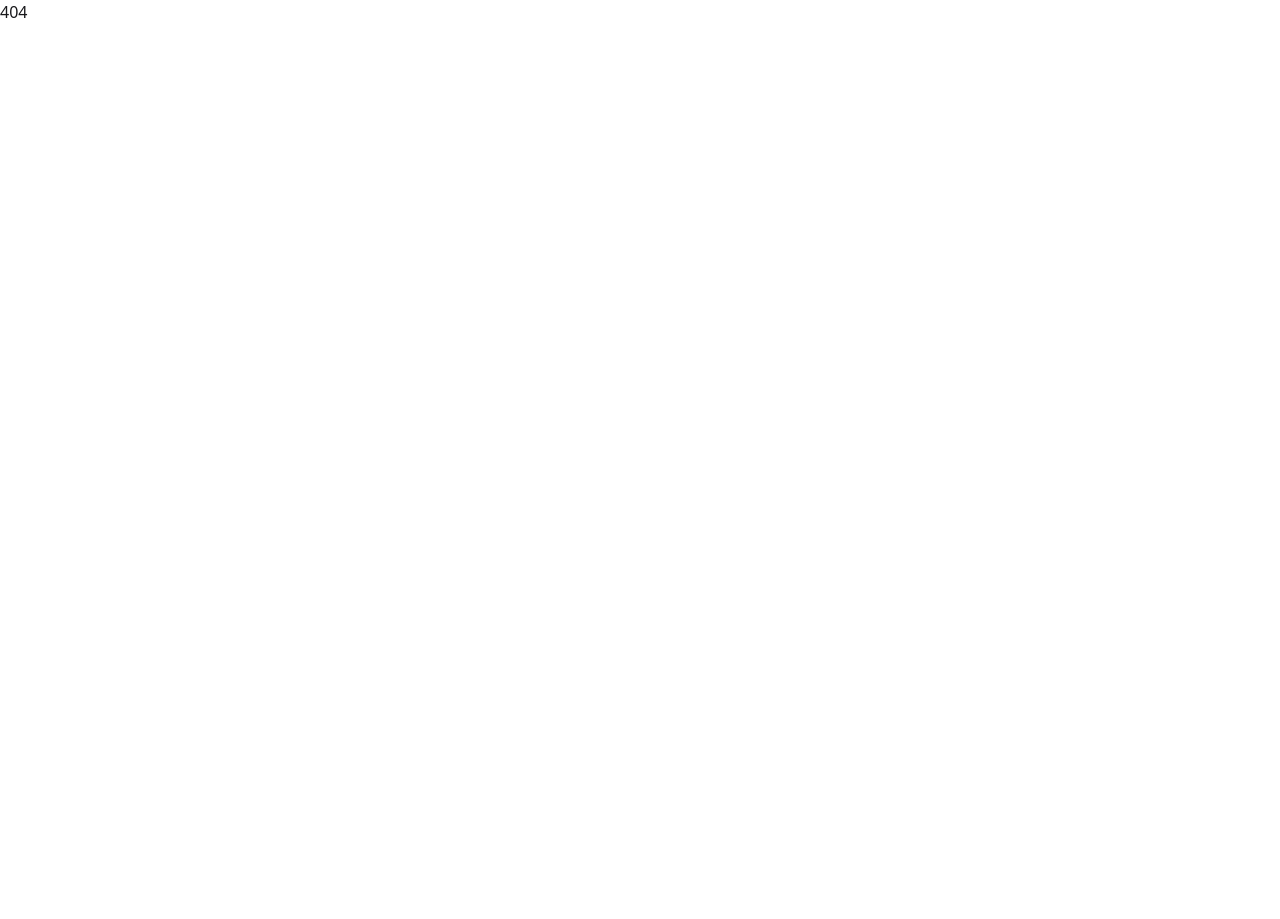
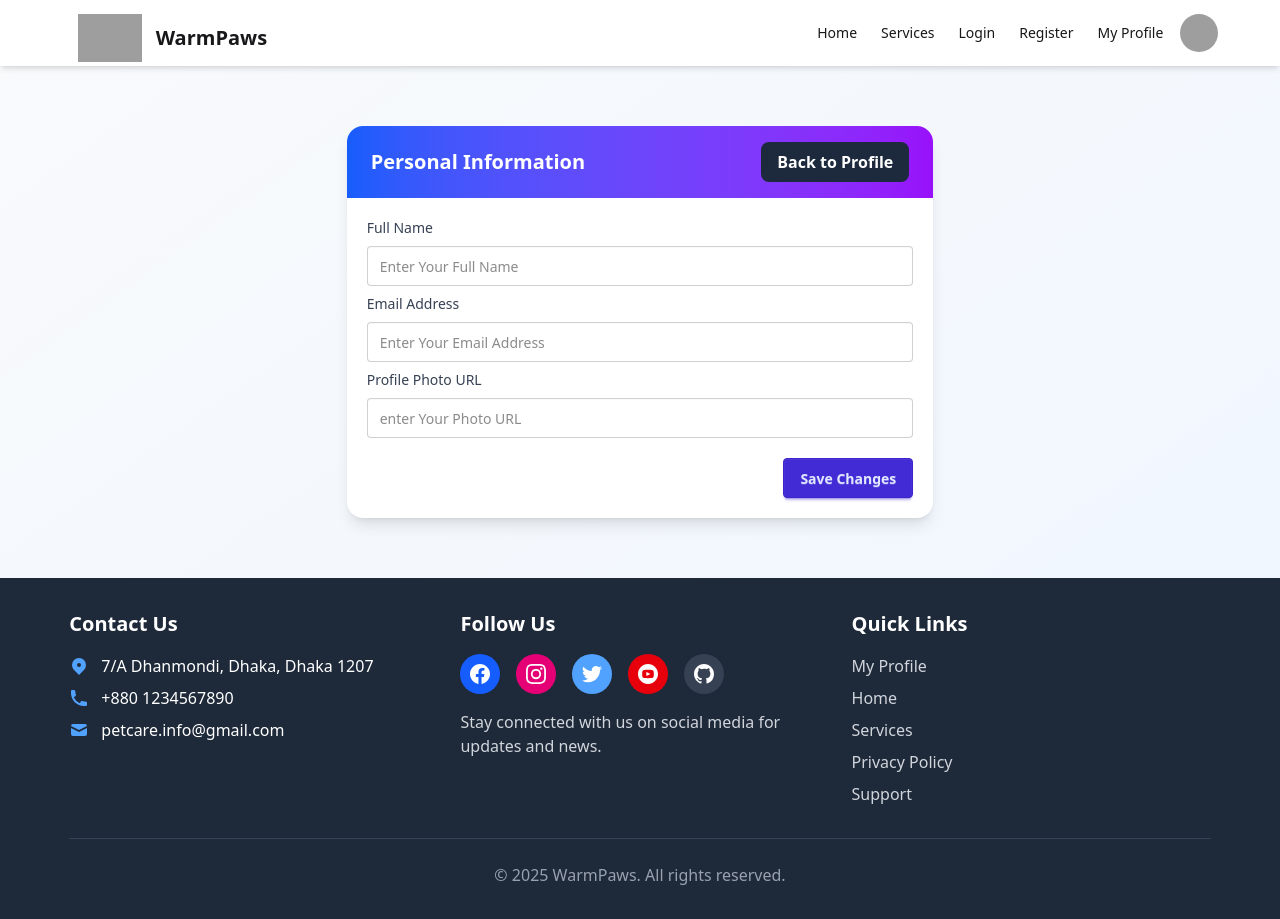
Before and after one commit to ahmed-1430/Warm-Paws-Pet-Care-In-Winter, a React (Vite) app: page /user/profile/edit-profile in a window 1280 px wide. Before the commit the page ends 800 px from the top, so only its background shows below. Built offline with nearby package versions, Linux system fonts and the light colour scheme; grey boxes are pictures that could not be loaded.

Commit message:
Edit Profile Page added

```diff
--- a/src/Components/Navbar.jsx
+++ b/src/Components/Navbar.jsx
@@ -1,9 +1,9 @@
-import React, { use } from 'react';
+// import React, { use } from 'react';
 import { Link, useLocation } from 'react-router';
 import { AuthContext } from '../Provider/AuthProvider';
 
 const Navbar = () => {
-    const {user} = use(AuthContext);
+    // const {user} = use(AuthContext);
     const location = useLocation();
     return (
         <div>
--- /dev/null
+++ b/src/Pages/EditProfile.jsx
@@ -0,0 +1,36 @@
+import React from 'react';
+import { NavLink } from 'react-router';
+
+const EditProfile = () => {
+    return (
+        <div className='my-15'>
+            <div className="md:w-8/12 lg:w-6/12 mx-auto">
+                <div className="bg-white rounded-2xl shadow-lg overflow-hidden">
+                    <div className="bg-linear-to-r from-blue-600 to-purple-600 px-6 py-4">
+                        <div className="flex justify-between items-center">
+                            <h3 className="md:text-xl font-semibold text-white">Personal Information</h3>
+                            <NavLink to="/user/profile" className="px-4 py-2 bg-white text-blue-600 rounded-lg font-semibold hover:bg-blue-50 transition-colors" >Back to Profile</NavLink>
+                        </div>
+                    </div>
+
+                    {/* users Editable info Content */}
+
+                    <div className="gap-6 p-5 space-y-2">
+                        <label className="block text-sm font-medium text-gray-700 mb-2"> Full Name </label>
+                        <input type="text" className="input w-full" placeholder="Enter Your Full Name" />
+                        <label className="block text-sm font-medium text-gray-700 mb-2"> Email Address </label>
+                        <input type="email" className="input w-full" placeholder="Enter Your Email Address" />
+                        <label className="block text-sm font-medium text-gray-700 mb-2"> Profile Photo URL </label>
+                        <input type="text" className="input w-full" placeholder="enter Your Photo URL" />
+                        <div className='flex justify-end pt-3'>
+                            <button className='btn btn-primary'>Save Changes</button>
+                        </div>
+                    </div>
+                </div>
+            </div>
+
+        </div>
+    );
+};
+
+export default EditProfile;
--- a/src/Pages/Profile.jsx
+++ b/src/Pages/Profile.jsx
@@ -1,9 +1,9 @@
-import React, { use } from 'react';
+// import React, { use } from 'react';
 import { AuthContext } from '../Provider/AuthProvider';
 import { NavLink } from 'react-router';
 
 const Profile = () => {
-    const { user } = use(AuthContext);
+    // const { user } = use(AuthContext);
     return (
         <div>
             <div className="min-h-screen  py-8 px-4">
--- a/src/Route/Route.jsx
+++ b/src/Route/Route.jsx
@@ -10,6 +10,7 @@ import RegisterPage from "../Pages/RegisterPage";
 import Profile from "../Pages/Profile";
 import ServiceDetails from "../Pages/ServiceDetails";
 import ServiceDetailsLayout from "../Layouts/ServiceDetailsLayout";
+import EditProfile from "../Pages/EditProfile";
 
 const router = createBrowserRouter([
     {
@@ -54,6 +55,10 @@ const router = createBrowserRouter([
             {
                 path: "/user/profile",
                 element: <Profile></Profile>
+            },
+            {
+                path: "/user/profile/edit-profile",
+                element: <EditProfile></EditProfile>
             }
         ]
     },
```
